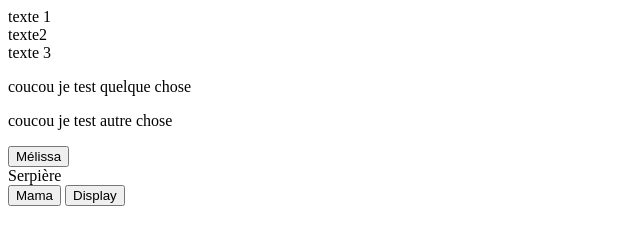
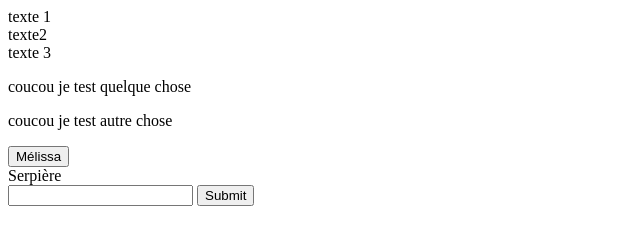
Before and after one commit to Melou15/dc2-webjs-roigmelissa, a plain HTML site: page index.html in a window 1280 px wide. Shown: the whole page, without its empty margins (0-640 px from the left). Drawn offline with Linux system fonts and the light colour scheme.

Commit message:
input + button

```diff
--- a/index.html
+++ b/index.html
@@ -12,8 +12,8 @@
 
 	<div id="serpiere">Serpière</div>
 
-	<input type="button" name="input" id="input" value="Mama">
-	<button id="display">Display</button>
+	<input type="txt" name="nom" id="input">
+	<button id="display">Submit</button>
 
 	<script src="./cas1.js"></script>
 
```
